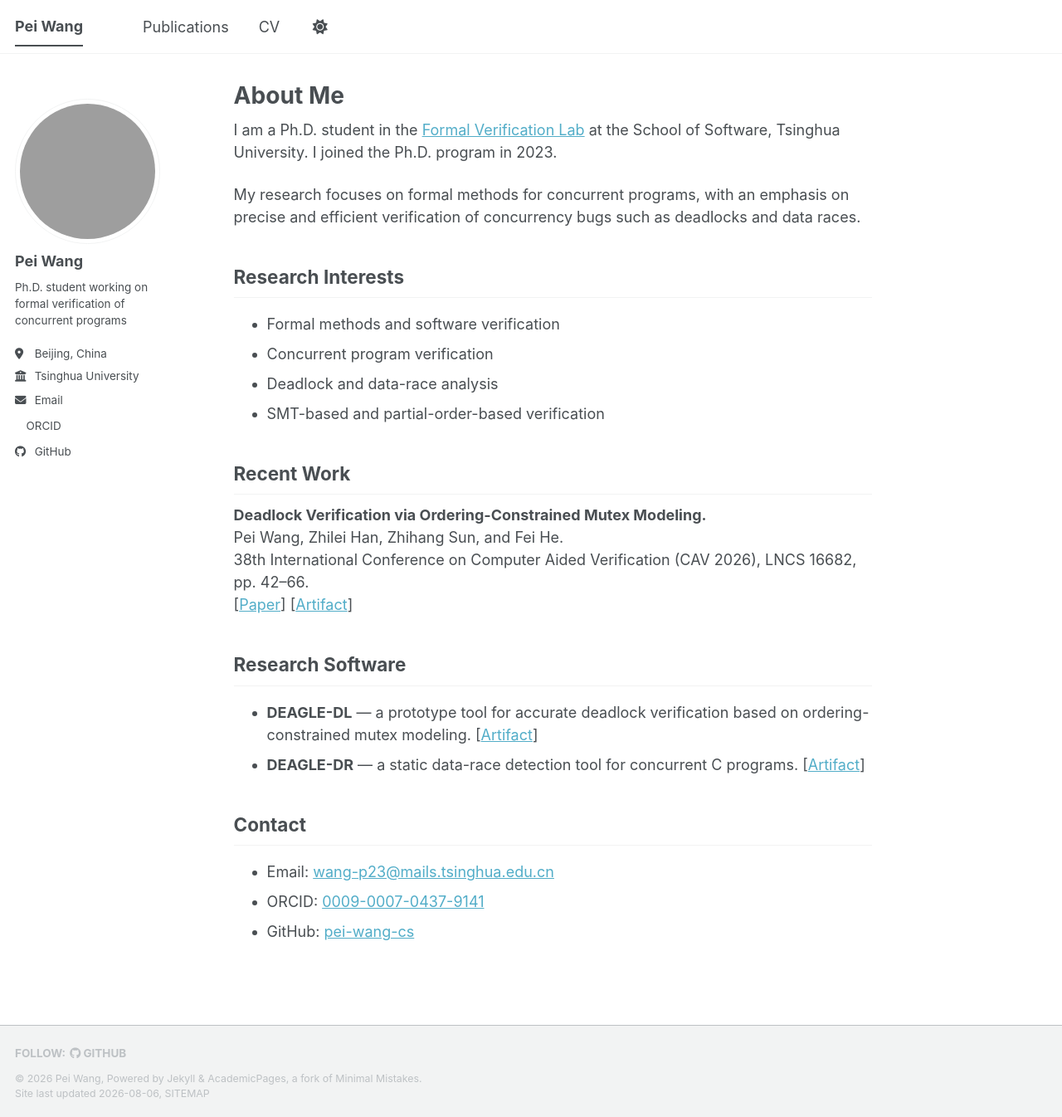
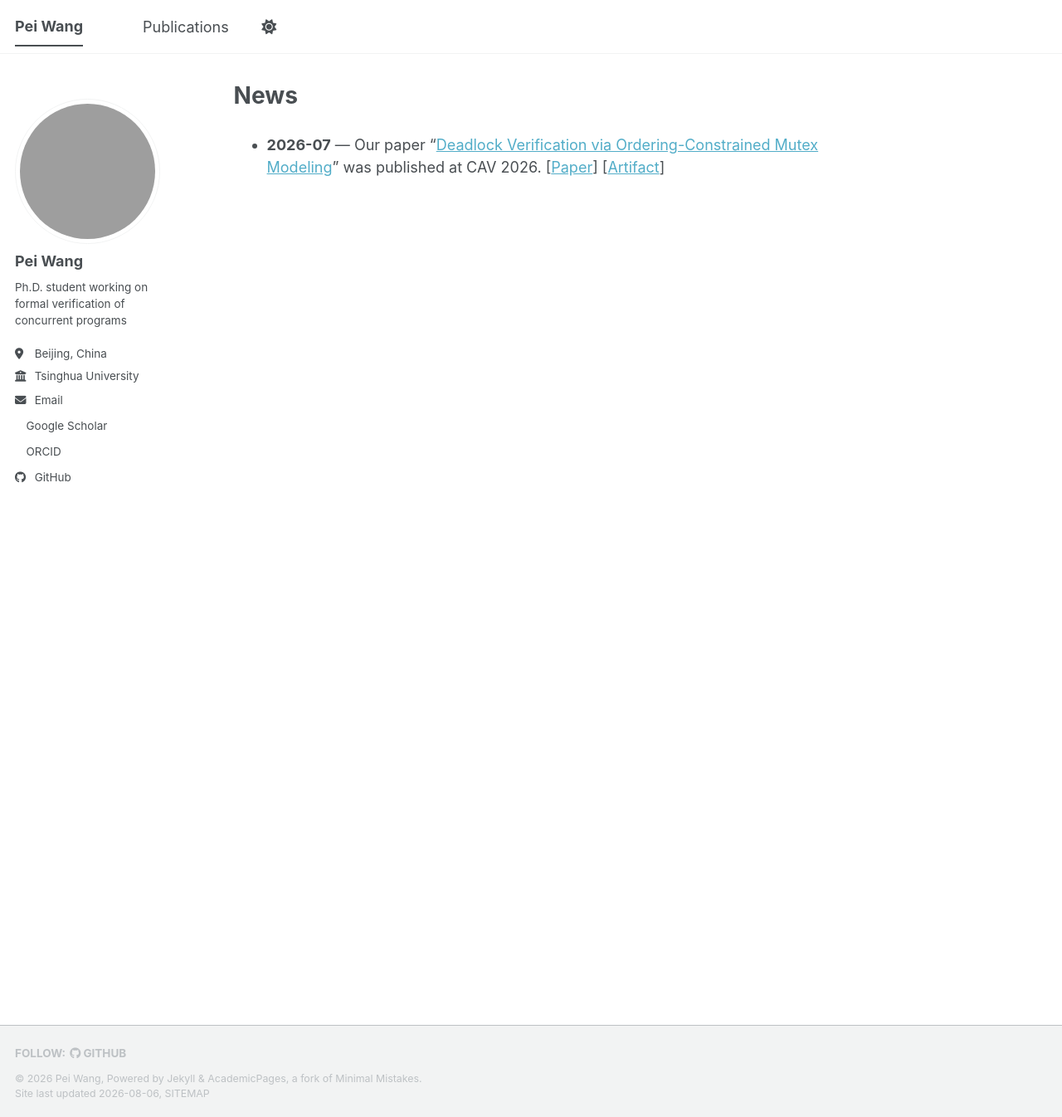
Before and after one commit to pei-wang-cs/pei-wang.github.io, a Jekyll site: the page built from _pages/about.md, in a window 1280 px wide and 1346 px high. Shown: the whole window at 83% size. Built offline with Jekyll 4.4.1, drawn with Linux system fonts in a browser that asks for light colours; a style sheet for code colours, icons or effects is not loaded; grey boxes are pictures that could not be loaded.

Commit message:
Simplify homepage and publications.

```diff
--- a/_config.yml
+++ b/_config.yml
@@ -35,7 +35,9 @@ author:
   # Academic websites
   academia         : # URL
   arxiv            : # URL - Update with the correct link to your profile
-  googlescholar    :
+  # Scholar search for the verified CAV 2026 paper; replace with a public
+  # citations profile URL when one is available.
+  googlescholar    : "https://scholar.google.com/scholar?q=%22Deadlock+Verification+via+Ordering-Constrained+Mutex+Modeling%22"
   inspire-hep      : # URL
   impactstory      : # URL
   orcid            : "https://orcid.org/0009-0007-0437-9141"
--- a/_data/navigation.yml
+++ b/_data/navigation.yml
@@ -4,12 +4,6 @@
 # links. Removing a link prevents it from showing in the header, but does not
 # prevent it from being included in the site.
 #
-# NOTE that only one of the CV options should be selected, the first is for the
-#      Markdown formatted page while the second is generated using JSON.
-
 main:
   - title: "Publications"
     url: /publications/
-
-  - title: "CV"
-    url: /cv/
--- a/_pages/about.md
+++ b/_pages/about.md
@@ -1,6 +1,6 @@
 ---
 permalink: /
-title: "About Me"
+title: "News"
 description: "Pei Wang is a Ph.D. student at Tsinghua University researching formal verification and concurrent programs."
 author_profile: true
 redirect_from:
@@ -8,35 +8,4 @@ redirect_from:
   - /about.html
 ---
 
-I am a Ph.D. student in the [Formal Verification Lab](https://thufv.github.io/) at the School of Software, Tsinghua University. I joined the Ph.D. program in 2023.
-
-My research focuses on formal methods for concurrent programs, with an emphasis on precise and efficient verification of concurrency bugs such as deadlocks and data races.
-
-Research Interests
-------
-
-- Formal methods and software verification
-- Concurrent program verification
-- Deadlock and data-race analysis
-- SMT-based and partial-order-based verification
-
-Recent Work
-------
-
-**Deadlock Verification via Ordering-Constrained Mutex Modeling.**<br>
-Pei Wang, Zhilei Han, Zhihang Sun, and Fei He.<br>
-38th International Conference on Computer Aided Verification (CAV 2026), LNCS 16682, pp. 42–66.<br>
-[[Paper](https://doi.org/10.1007/978-3-032-32519-8_3)] [[Artifact](https://doi.org/10.5281/zenodo.19696864)]
-
-Research Software
-------
-
-- **DEAGLE-DL** — a prototype tool for accurate deadlock verification based on ordering-constrained mutex modeling. [[Artifact](https://doi.org/10.5281/zenodo.19696864)]
-- **DEAGLE-DR** — a static data-race detection tool for concurrent C programs. [[Artifact](https://doi.org/10.5281/zenodo.21744663)]
-
-Contact
-------
-
-- Email: [wang-p23@mails.tsinghua.edu.cn](mailto:wang-p23@mails.tsinghua.edu.cn)
-- ORCID: [0009-0007-0437-9141](https://orcid.org/0009-0007-0437-9141)
-- GitHub: [pei-wang-cs](https://github.com/pei-wang-cs)
+- **2026-07** — Our paper “[Deadlock Verification via Ordering-Constrained Mutex Modeling]({{ '/publication/deadlock-verification-ordering-constrained-mutex-modeling/' | relative_url }})” was published at CAV 2026. [[Paper](https://doi.org/10.1007/978-3-032-32519-8_3)] [[Artifact](https://doi.org/10.5281/zenodo.19696864)]
--- a/_pages/publications.html
+++ b/_pages/publications.html
@@ -5,7 +5,11 @@ permalink: /publications/
 author_profile: true
 ---
 
-My publications are listed below. Persistent identifiers and reproducibility artifacts are linked with each entry.
+My publications are listed below with abstracts, persistent identifiers, and reproducibility artifacts.
+
+{% if site.author.googlescholar %}
+You can also find my work on <a href="{{ site.author.googlescholar }}">Google Scholar</a>.
+{% endif %}
 
 {% include base_path %}
 
```
Also changed, not shown: README.md (+0 -1 lines), _pages/cv.md (deleted, +0 -43 lines), _pages/sitemap.md (+0 -1 lines), _publications/2026-07-24-deadlock-verification-ordering-constrained-mutex-modeling.md (+14 -3 lines).
